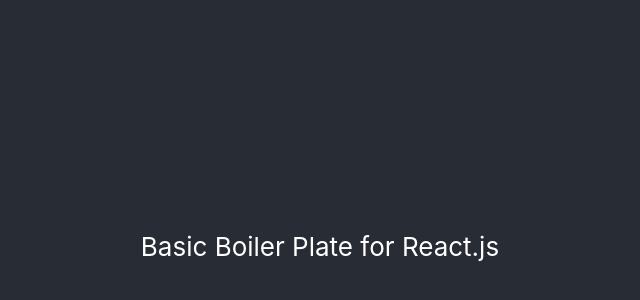
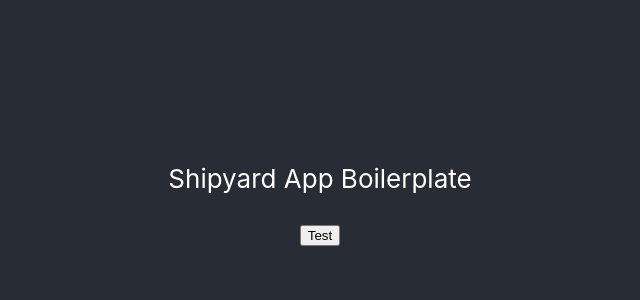
Before and after one commit to naveenvignesh5/shipyard-webapp, a React (Create React App) app: page / in a window 1280 px wide. Shown: the part 154-454 px from the top of the page, without its empty margins (320-960 px from the left). Built offline with nearby package versions, Linux system fonts and the light colour scheme.

Commit message:
Modifies webpack and Updates README.md

```diff
--- a/src/App.js
+++ b/src/App.js
@@ -1,12 +1,33 @@
 import React, { Component } from 'react';
+import axios from 'axios';
 import './App.css';
 
 class App extends Component {
+  state = {
+    message: '',
+  }
+
+  testApiCall = async () => {
+    try {
+      const res = await axios.get('/tests');
+      console.log(res);
+      this.setState({
+        message: res.data.message,
+      });
+    } catch (e) {
+      this.setState({
+        message: 'Something wrong',
+      });
+    }
+  }
+
   render() {
     return (
       <div className="App">
         <header className="App-header">
-          <div>Basic Boiler Plate for React.js</div>
+          <div>Shipyard App Boilerplate</div><br />
+          <button type="button" onClick={this.testApiCall}>Test</button><br />
+          <p>{this.state.message}</p>
         </header>
       </div>
     );
--- a/webpack.config.js
+++ b/webpack.config.js
@@ -1,5 +1,9 @@
+const path = require("path");
+const HWP = require("html-webpack-plugin");
+
 module.exports = {
-  entry: "./src/index.js",
+  entry: path.join(__dirname, '/src/index.js'),
+  mode: "development",
   module: {
     rules: [
       {
@@ -17,15 +21,19 @@
       }
     ]
   },
+  plugins: [
+    new HWP(
+      { template: path.join(__dirname, '/public/index.html') }
+    ),
+  ],
   resolve: {
     extensions: ["*", ".js", ".jsx"]
   },
   output: {
-    path: __dirname + "/dist",
-    publicPath: "/",
+    path: path.resolve(__dirname, "../shipyard-server/public/"),
     filename: "bundle.js"
   },
   devServer: {
-    contentBase: "./dist"
+    contentBase: path.resolve(__dirname, "../shipyard-server/public/")
   }
 };
```
Also changed, not shown: package.json (+8 -3 lines), src/index.js (+6 -6 lines), .babelrc, 3 other files (tests, documents, lock files or other folders).
